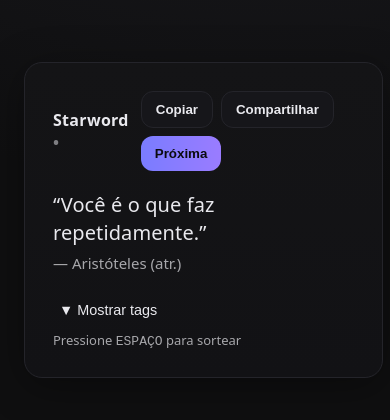
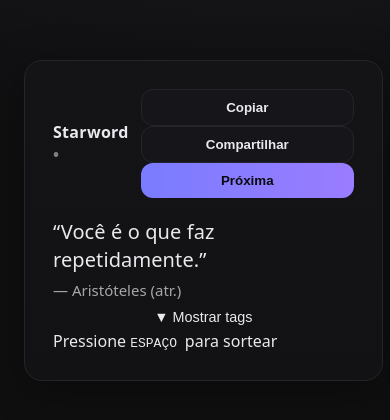
Before and after one commit to Jotaeme00/starword, a React (Vite) app: page / in a window 390 px wide. Shown: the part 202-622 px from the top of the page. Built offline with nearby package versions, Linux system fonts and the light colour scheme.

Commit message:
Versão 2 - Ajuste para flexibilidade no mobile.

```diff
--- a/src/App.jsx
+++ b/src/App.jsx
@@ -27,7 +27,7 @@
 
         <footer className="footer">
           <TagSelector tags={tags} active={tag} onChange={setTag} />
-          <div className="hint">Pressione <kbd>ESPAÇO</kbd> para sortear </div>
+          <div className="hint">Pressione <kbd> ESPAÇO </kbd> para sortear </div>
         </footer>
       </div>
     </div>
--- a/src/style.css
+++ b/src/style.css
@@ -44,9 +44,18 @@
 .brand{
   font-weight:700; letter-spacing:.3px;
 }
-.actions{
-  display:flex; gap:8px; flex-wrap:wrap;
+
+@media (max-width: 480px) {
+  .actions {
+    flex-direction: column;
+    gap: 6px;
+  }
+  .actions .btn {
+    width: 100%;
+  }
 }
+
+
 
 .btn{
   border:1px solid var(--border);
@@ -93,11 +102,17 @@
 .chip:hover{ background: var(--chip-active); color: var(--text); transform: translateY(-1px); }
 .chip--active{ background: var(--chip-active); color: var(--text); }
 
-.footer{
-  display:flex; justify-content:space-between; align-items:center;
-  margin-top:20px; gap:12px; flex-wrap:wrap;
+@media (max-width: 480px) {
+  .footer {
+    flex-direction: column;
+    align-items: flex-start;
+    gap: 10px;
+  }
+  .hint {
+    margin-top: 4px;
+  }
 }
-.hint{ color: var(--muted); font-size:13px; }
+
 
 
 .toggle-tags {
```
